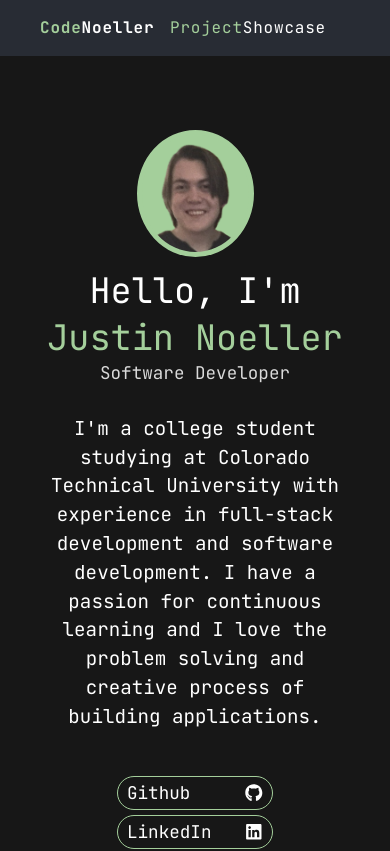
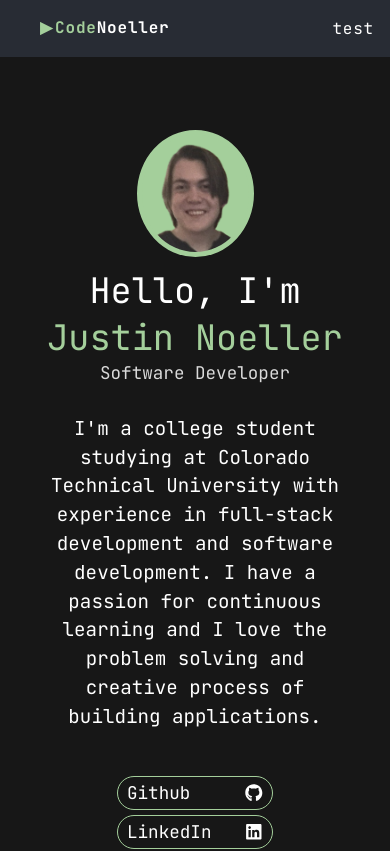
Before and after one commit to noellerjd/Portfolio-Site, a Next.js app: page / in a window 390 px wide. Shown: the top 851 px of the page. Built offline with nearby package versions, Linux system fonts and the light colour scheme.

Commit message:
working on nav bar fix for mobile

```diff
--- a/src/app/components/Navbar.js
+++ b/src/app/components/Navbar.js
@@ -14,14 +14,6 @@ export default function Navbar() {
         </div>
       </Link>
       <div className="header-links">
-        {/* <Link href="/about" className="about">
-          <span>
-            <span>
-              <span className="arrow">{`▶`}</span>About
-            </span>
-          </span>
-          Me
-        </Link> */}
         <Link href="/projects" className="projects">
           <span>
             <span>
@@ -31,6 +23,7 @@ export default function Navbar() {
           Showcase
         </Link>
       </div>
+      <div className="mobile-links">test</div>
     </div>
   );
 }
--- a/src/styles/navbar.css
+++ b/src/styles/navbar.css
@@ -77,6 +77,10 @@
   color: var(--lblue);
 }
 
+.mobile-links {
+  display: none;
+}
+
 @media only screen and (max-width: 768px) {
   .header {
     padding: 1rem;
@@ -85,7 +89,15 @@
     justify-content: space-between;
   }
 
-  .arrow {
+  .header-links {
     display: none;
   }
+
+  .mobile-links {
+    display: block;
+  }
+
+  /* .arrow {
+    display: none;
+  } */
 }
```
